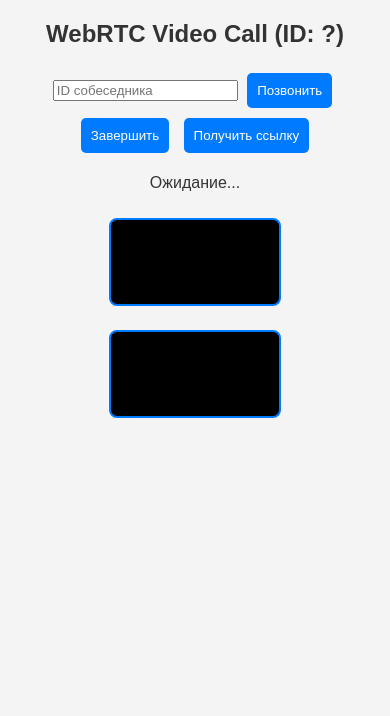
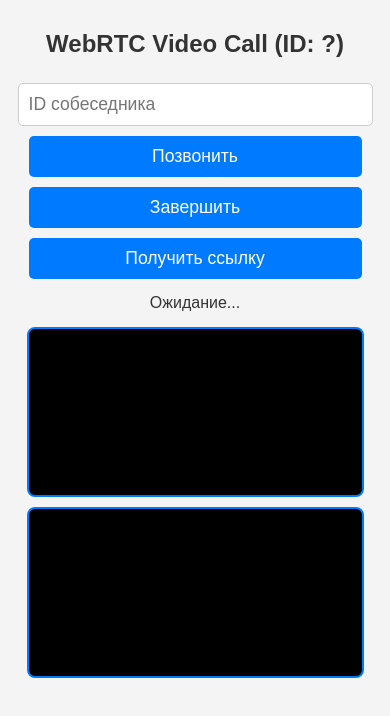
Before and after one commit to AlexKovalovSHK/small_video_chat, a website: page public/index.html in a window 390 px wide. Drawn offline with nearby package versions, Linux system fonts and the light colour scheme; no server answers.

Commit message:
to nest js

```diff
--- a/public/index.html
+++ b/public/index.html
@@ -3,6 +3,7 @@
   <head>
     <meta charset="utf-8" />
     <title>WebRTC Video Call</title>
+    <meta name="viewport" content="width=device-width, initial-scale=1.0">
     <script src="/socket.io/socket.io.js"></script>
     <style>
       body {
@@ -10,31 +11,83 @@
         text-align: center;
         background-color: #f4f4f4;
         color: #333;
+        margin: 0;
+        padding: 10px;
       }
-      video {
-        width: 45%;
-        border: 2px solid #007bff;
-        border-radius: 8px;
-        margin: 10px;
-        background-color: #000;
+
+      h2 {
+        font-size: 1.5em;
       }
-      button {
+
+      input, button {
         padding: 10px;
         margin: 5px;
+        font-size: 1em;
+        border-radius: 5px;
+        border: 1px solid #ccc;
+      }
+
+      button {
         border: none;
         background-color: #007bff;
         color: white;
-        border-radius: 5px;
         cursor: pointer;
       }
+
       button:hover {
         background-color: #0056b3;
+      }
+
+      #controls {
+        display: flex;
+        flex-wrap: wrap;
+        justify-content: center;
+        margin-bottom: 10px;
+      }
+
+      #statusMessage {
+        margin: 10px 0;
+        font-size: 1em;
+      }
+
+      #videos {
+        display: flex;
+        flex-wrap: wrap;
+        justify-content: center;
+      }
+
+      video {
+        width: 45%;
+        max-width: 300px;
+        height: auto;
+        border: 2px solid #007bff;
+        border-radius: 8px;
+        margin: 5px;
+        background-color: #000;
+      }
+
+      @media (max-width: 600px) {
+        video {
+          width: 90%;
+          max-width: 100%;
+        }
+
+        input, button {
+          width: 90%;
+          font-size: 1.1em;
+        }
+
+        #controls {
+          flex-direction: column;
+          align-items: center;
+        }
       }
     </style>
   </head>
   <body>
     <h2>WebRTC Video Call (ID: <span id="myId">?</span>)</h2>
-    <div>
+
+    <div id="controls">
       <input id="peerIdInput" placeholder="ID собеседника" />
       <button onclick="startCall()">Позвонить</button>
       <button onclick="hangUp()">Завершить</button>
@@ -43,7 +96,7 @@
 
     <p id="statusMessage">Ожидание...</p>
 
-    <div>
+    <div id="videos">
       <video id="localVideo" autoplay muted playsinline></video>
       <video id="remoteVideo" autoplay playsinline></video>
     </div>
@@ -165,7 +218,6 @@
         await pc.setRemoteDescription(new RTCSessionDescription(sdp));
         remoteDescriptionSet = true;
 
-        // добавляем все отложенные кандидаты
         for (const c of pendingCandidates) {
           try { await pc.addIceCandidate(new RTCIceCandidate(c)); }
           catch(e){ console.warn("Ошибка добавления ICE:", e); }
```
